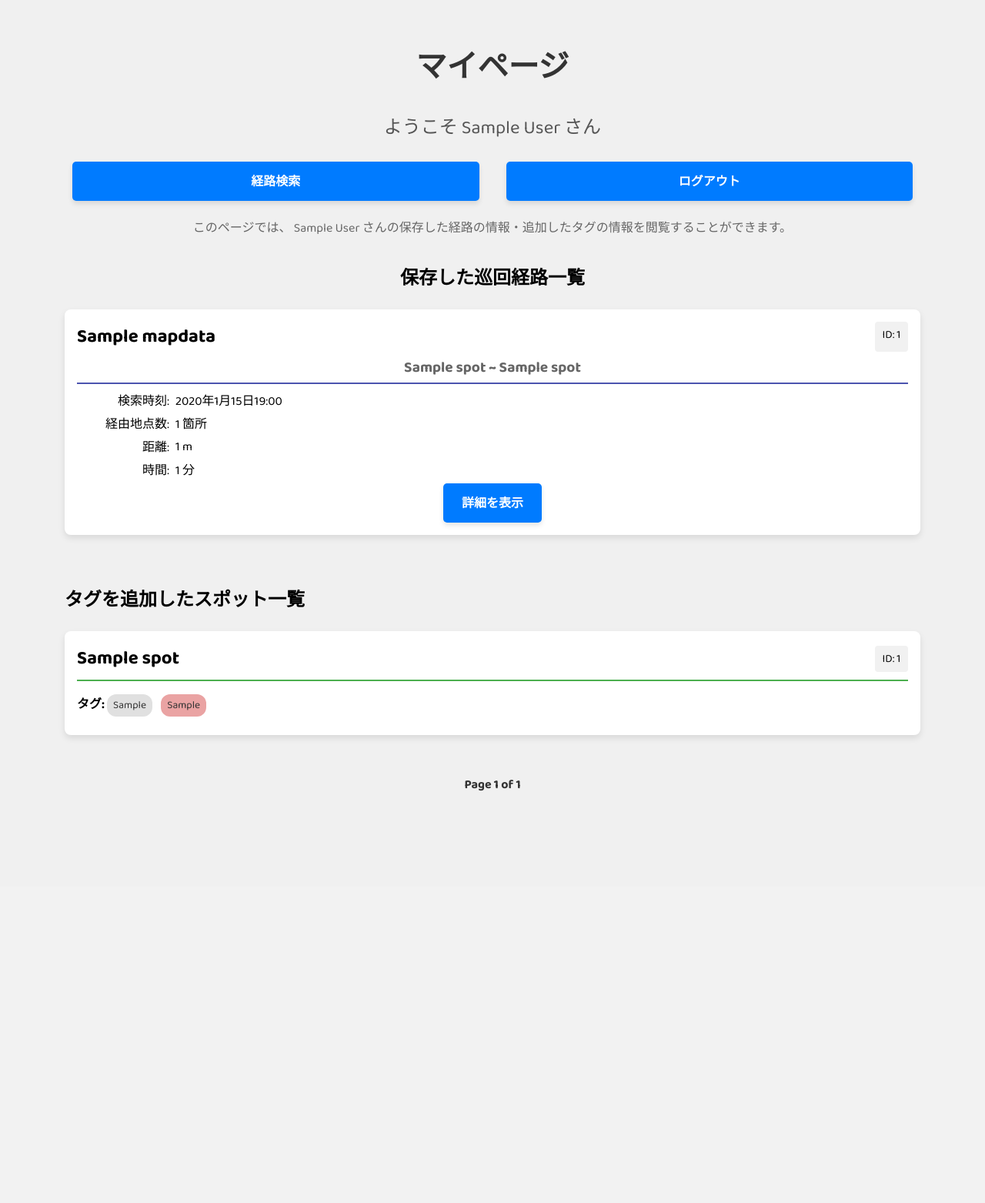
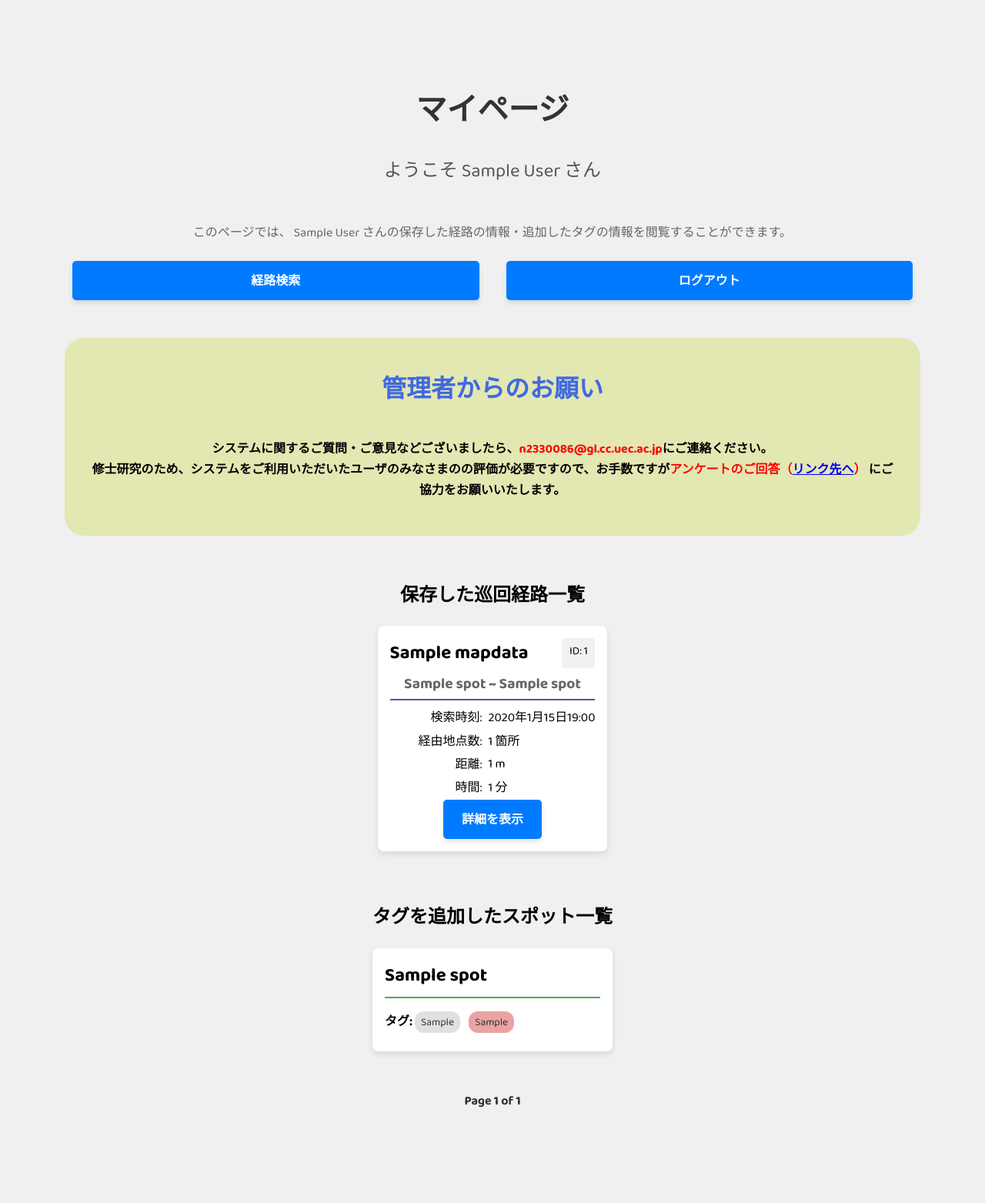
Before and after one commit to KeiNagaoka/routing_System, a Django app: page / in a window 1280 px wide. Shown: the part 70-1633 px from the top of the page at 77% size. Before the commit the page ends 1098 px from the top, so only its background shows below. Run offline with Django 5.2, Linux system fonts and the light colour scheme; a user stored in the database is signed in; tables that the repository leaves empty hold one stand-in row (values such as "Sample post"); parts of the project's set-up code (start-up, migrations or seed data) failed here and were passed over.

Commit message:
center修正・管理者メッセージ追加

```diff
--- a/routing/templates/display.html
+++ b/routing/templates/display.html
@@ -11,6 +11,7 @@
 
 {% block content %}
 {% if user.is_authenticated %}
+<div class="center-container">
     <div class="search-container">
         <form action="/display/" method="POST">
             {% csrf_token %}
@@ -19,7 +20,9 @@
             <button type="submit" id="spot_search">スポット検索</button>
         </form>
     </div>
+</div>
 
+<div class="center-container">
     <div class="display_container">
         <div class="spot-list">
             {% for spot in spots %}
@@ -82,6 +85,7 @@
             {% endif %}
         </div>
     </div>
+</div>
 
 <!-- JavaScriptの追加 -->
 <script src="{% static 'scripts/display_scripts.js' %}"></script>
--- a/routing/templates/index.html
+++ b/routing/templates/index.html
@@ -9,6 +9,7 @@
 {% block content %}
 {% if user.is_authenticated %}
 <!-- ログインされていればマイページ -->
+<div class="center-container">
     <div class="top-container">
 
         <div class="h1">
@@ -16,6 +17,8 @@
         </div>
 
         <div class="h2">ようこそ {{ user.name }} さん</div>
+        <br>
+        <div class="detail_script">このページでは、 {{ user.name }} さんの保存した経路の情報・追加したタグの情報を閲覧することができます。</div>
 
         <!-- Center aligned buttons -->
         <div class="btn-group">
@@ -23,22 +26,18 @@
             <a href="{% url 'accounts:logout' %}" class="btn btn-primary">ログアウト</a>
         </div>
 
-        <!-- Add media query for wider width -->
-        <style>
-            @media (min-width: 768px) {
-            .btn-group {
-                width: 100%;
-                display: flex;
-                justify-content: center;
-            }
-            .btn-group .btn {
-                flex: 1;
-                margin: 0 10px;
-            }
-            }
-        </style>
+        <br>
+        <div class="rounded-box-in">
 
-        <div class="detail_script">このページでは、 {{ user.name }} さんの保存した経路の情報・追加したタグの情報を閲覧することができます。</div>
+            <div class="admin-message-title">管理者からのお願い</div>
+            <p class="admin-message-content">
+                システムに関するご質問・ご意見などございましたら、<font color="red">n2330086@gl.cc.uec.ac.jp</font>にご連絡ください。<br>
+                修士研究のため、システムをご利用いただいたユーザのみなさまのの評価が必要ですので、お手数ですが<font color="red">アンケートのご回答（<a href="https://forms.gle/DkbLBiLaY9sqCs9PA" target="_blank">リンク先へ</a>）
+                </font>にご協力をお願いいたします。<br>
+            </p>
+        </div>
+        <br>
+
     </div>
 
     <div class="route_container">
@@ -99,7 +98,6 @@
             <div class="spot-card">
                 <div class="spot-header">
                     <h2>{{ spot.name }}</h2>
-                    <span class="spot-id">ID: {{ spot.id }}</span>
                 </div>
                 <div class="spot-details">
                     <p>
@@ -151,9 +149,10 @@
             {% endif %}
         </div>
     </div>
+</div>
 
-    <!-- JavaScriptの追加 -->
-    <script src="{% static 'scripts/display_scripts.js' %}"></script>
+<!-- JavaScriptの追加 -->
+<script src="{% static 'scripts/display_scripts.js' %}"></script>
 
 
 {% else %}
--- a/routing/templates/static/css/display_styles.css
+++ b/routing/templates/static/css/display_styles.css
@@ -24,10 +24,13 @@
 
 
 .search-container {
+    text-align: center;
     display: flex;
     justify-content: center;
+    align-items: center;
     margin: 2rem 0;
     width: 100%; /* 親コンテナに対して全幅を使用 */
+    box-sizing: border-box; /* パディングやボーダーを含めて幅を計算 */
 }
 
 .search-container form {
@@ -285,6 +288,10 @@ form {
 @media (max-width: 600px) {
     .search-container {
         padding: 20px;
+        display: flex;
+        text-align: center;
+        justify-content: center;
+        width: 100%; /* 親コンテナに対して全幅を使用 */
     }
 
     input[type="text"] {
--- a/routing/templates/static/css/mypage_styles.css
+++ b/routing/templates/static/css/mypage_styles.css
@@ -99,3 +99,46 @@
 .route-details p span:last-child {
     flex-grow: 1; /* 値の部分が左詰めで広がる */
 }
+
+.rounded-box-in {
+    width: 100%; /* 幅を100%に設定して親要素に合わせる */
+    height: auto;
+    background: linear-gradient(0deg, #e3e7b2 50%, #e3e7b2);
+    border-radius: 25px;
+    display: flex;
+    flex-direction: column;
+    align-items: center;
+    padding: 20px; /* 余裕を持たせるためのパディング */
+    box-sizing: border-box; /* パディングを含めたボックスサイズ */
+}
+
+.admin-message-title {
+    text-align: center;
+    font-size: 2rem;
+    font-weight: bold;
+    color: #4169e1;
+    margin-top: 10px;
+    padding: 10px; /* 余裕を持たせるためのパディング */
+    box-sizing: border-box; /* パディングを含めたボックスサイズ */
+    word-wrap: break-word; /* 必要に応じて単語を折り返す */
+}
+
+.admin-message-content {
+    text-align: center;
+    font-size: 1rem;
+    font-weight: bold;
+    padding: 10px; /* 余裕を持たせるためのパディング */
+    box-sizing: border-box; /* パディングを含めたボックスサイズ */
+}
+
+@media (min-width: 768px) {
+    .btn-group {
+        width: 100%;
+        display: flex;
+        justify-content: center;
+    }
+    .btn-group .btn {
+        flex: 1;
+        margin: 0 10px;
+    }
+}
--- a/routing/templates/static/css/styles.css
+++ b/routing/templates/static/css/styles.css
@@ -54,6 +54,19 @@ main {
     padding: 0px;
     display: flex;
     flex: 1;
+}
+
+/* 中央配置用のスタイル */
+.center-container {
+    /*height: 100%;*/
+    margin-top:5%;
+    display: flex;
+    flex-direction: column; /* 縦方向に並べる */
+    justify-content: center;
+    align-items: center;
+    margin-left: 0%;
+    margin-right:0%;
+    /*height: 100vh;*/
 }
 
 .sidebar {
```
Lines whose indentation alone changed are shown as unchanged.
